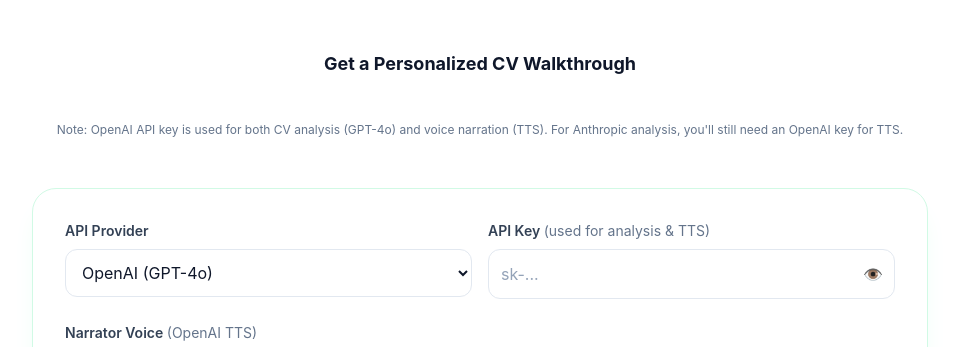
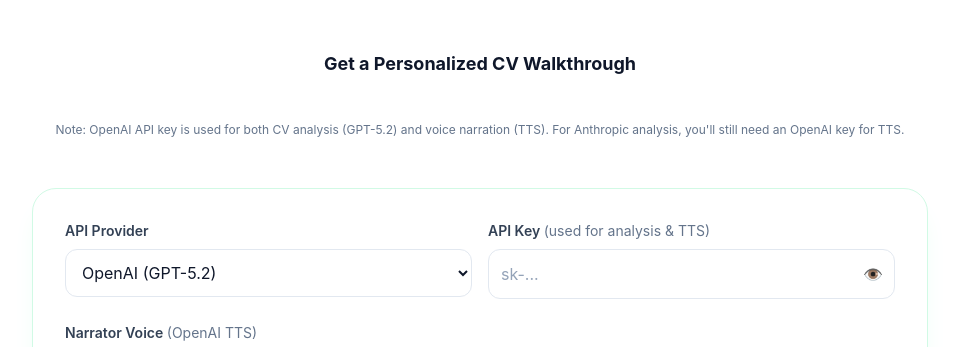
Before and after one commit to hrakhshani/cv-assistant-multimodal, a React (Vite) app: page / in a window 1280 px wide. Shown: the top 347 px of the page, without its empty margins (160-1119 px from the left). Built offline with nearby package versions, Linux system fonts and the light colour scheme.

Commit message:
add gpt5.2

```diff
--- a/src/App.jsx
+++ b/src/App.jsx
@@ -162,9 +162,10 @@
           'Authorization': `Bearer ${apiKey}`
         },
         body: JSON.stringify({
-          model: 'gpt-4o',
+          model: 'gpt-5.2',
           messages: [{ role: 'user', content: prompt }],
-          max_tokens: 1000,
+          max_completion_tokens: 1000,
+          reasoning_effort: "low",
           response_format: { type: 'json_object' }
         })
       });
@@ -306,12 +307,14 @@
           'Authorization': `Bearer ${apiKey}`
         },
         body: JSON.stringify({
-          model: 'gpt-4o',
+          model: 'gpt-5.2',
           messages: [
             { role: 'system', content: systemPrompt },
             { role: 'user', content: userMessage }
           ],
-          max_tokens: 4000,
+          max_completion_tokens: 5000,
+          reasoning_effort: "low",
+          verbosity: "medium",
           response_format: { type: 'json_object' }
         })
       });
@@ -1149,7 +1152,7 @@
           </div>
           <div className="inline-flex items-center gap-3 px-5 py-2.5">
             <p className="text-center text-slate-500 text-xs mt-6">
-          Note: OpenAI API key is used for both CV analysis (GPT-4o) and voice narration (TTS).
+          Note: OpenAI API key is used for both CV analysis (GPT-5.2) and voice narration (TTS).
           For Anthropic analysis, you'll still need an OpenAI key for TTS.
         </p>
         </div>
@@ -1167,7 +1170,7 @@
                 onChange={(e) => setApiProvider(e.target.value)}
                 className="w-full p-3 bg-white border border-slate-200 rounded-xl text-slate-900 focus:border-emerald-400 focus:ring-2 focus:ring-emerald-100 outline-none transition"
               >
-                <option value="openai">OpenAI (GPT-4o)</option>
+                <option value="openai">OpenAI (GPT-5.2)</option>
                 <option value="anthropic">Anthropic (Claude)</option>
               </select>
             </div>
```
